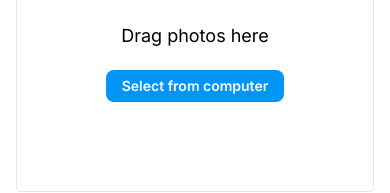
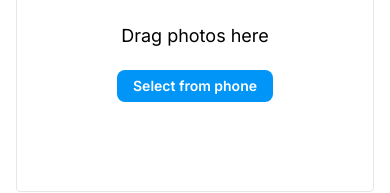
Before and after one commit to shakogegia/instagram-framer, a Next.js app: page / in a window 390 px wide. Shown: the part 399-592 px from the top of the page. Built offline with nearby package versions, Linux system fonts and the light colour scheme.

Commit message:
fix: select photo text

```diff
--- a/src/components/dropzone.js
+++ b/src/components/dropzone.js
@@ -68,7 +68,8 @@ export default function Dropzone() {
           </svg>
           <p className="text-lg font-normal">Drag photos here</p>
           <button className="rounded-lg px-4 py-1.5 text-sm font-semibold text-white bg-[#0095f6] hover:bg-[#1a77f2]">
-            Select from computer
+            <span className="hidden md:block">Select from computer</span>
+            <span className="md:hidden">Select from phone</span>
           </button>
         </div>
       )}
```
